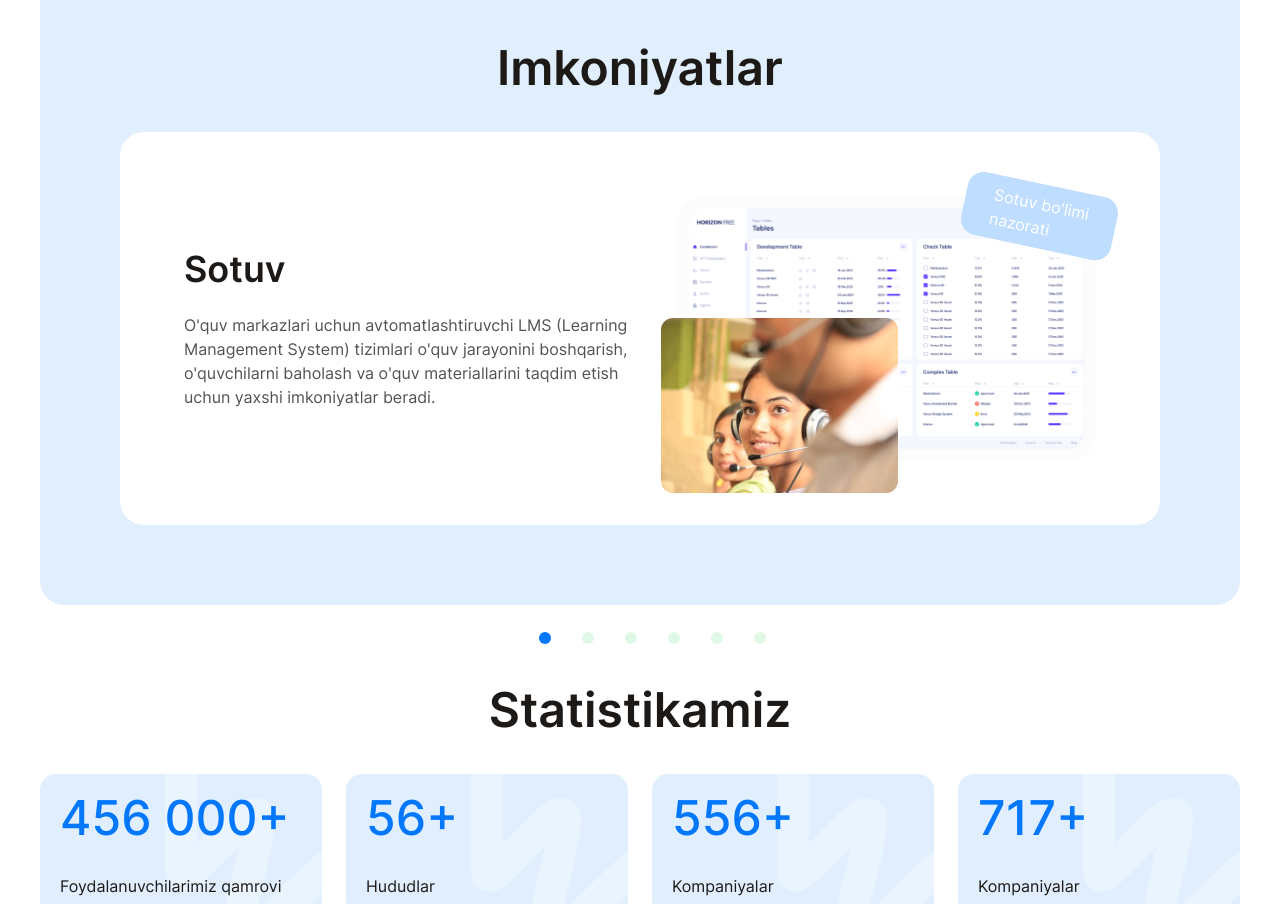
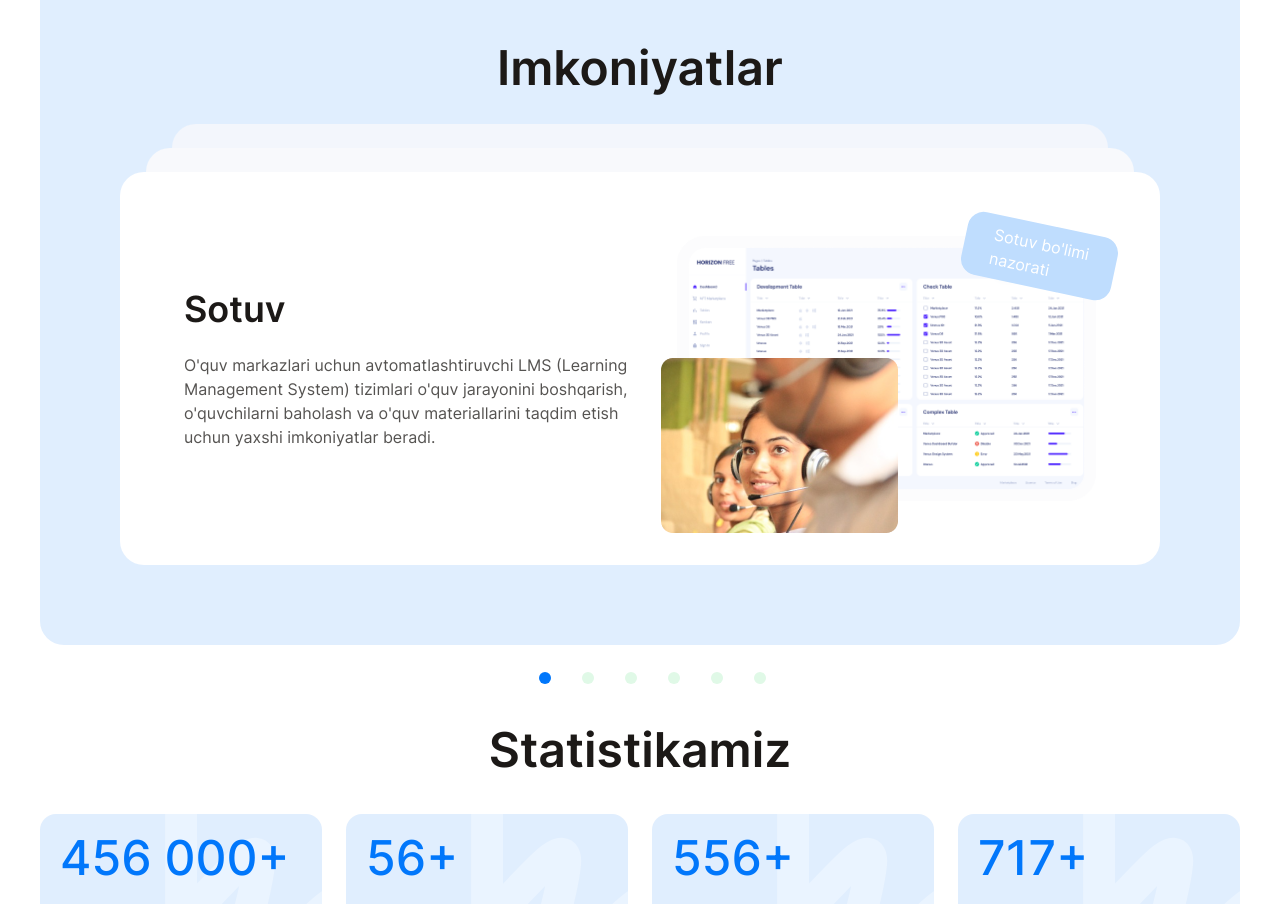
Before and after one commit to Soliha17/lemix, a React (Vite) app: page /erp in a window 1280 px wide. Shown: the part 1340-2244 px from the top of the page. Built offline with nearby package versions, Linux system fonts and the light colour scheme; no server answers.

Commit message:
Make: opportunity shadows of erp page

```diff
--- a/src/index.css
+++ b/src/index.css
@@ -520,6 +520,50 @@ h6 {
   border: none !important;
 }
 
+.opp-card__erp {
+  position: relative;
+  /* box-shadow:
+    0px -35px 0px -16px #f8f9fc,
+    0px -80px 0px -40px #f3f6fc,
+    0px -120px 0px -60px #edf3fc; */
+}
+
+.opp-card__erp:before {
+  content: '';
+  position: absolute;
+  top: -24px;
+  left: 50%;
+  transform: translateX(-50%);
+  border-top-left-radius: 26px;
+  border-top-right-radius: 26px;
+  height: 24px;
+  width: 95%;
+  background: #f8f9fc;
+}
+
+.opp-card__erp:after {
+  content: '';
+  position: absolute;
+  top: -48px;
+  left: 50%;
+  transform: translateX(-50%);
+  border-top-left-radius: 26px;
+  border-top-right-radius: 26px;
+  height: 24px;
+  width: 90%;
+  background: #f3f6fc;
+}
+
+@media (max-width: 700px) {
+  .opp-card__erp:before {
+    width: 90%;
+  }
+
+  .opp-card__erp:after {
+    width: 80%;
+  }
+}
+
 .feedback-bg-dots .react-multi-carousel-dot button {
   background: #ffffff;
 }
@@ -529,7 +573,7 @@ h6 {
 }
 
 .opp-exam-dots .react-multi-carousel-dot button {
-  background: #E0F9E7;
+  background: #e0f9e7;
 }
 
 @media (max-width: 1400px) {
--- a/src/ui/components/Cards/OpportunityCardErp.jsx
+++ b/src/ui/components/Cards/OpportunityCardErp.jsx
@@ -7,7 +7,7 @@ const OpportunityCardErp = () => {
   return (
     <div className="w-full rounded-3xl bg-primary-12 p-6 sm:p-9 xl:p-20">
       <SectionName name="Imkoniyatlar" />
-      <div className="mt-10 flex flex-col-reverse items-center gap-10 rounded-3xl bg-white-main p-6 sm:p-9 md:flex-row xl:p-16">
+      <div className="opp-card__erp mt-20 flex flex-col-reverse items-center gap-10 rounded-3xl bg-white-main p-6 sm:p-9 md:flex-row xl:p-16">
         <div className="w-full md:w-1/2">
           <h3 className="mb-4 text-xl font-semibold text-black-100 sm:text-4xl md:mb-6">Sotuv</h3>
           <p className="text-base leading-6 text-black-75">
@@ -17,7 +17,7 @@ const OpportunityCardErp = () => {
           </p>
         </div>
         <div className="relative">
-          <p className="absolute -right-8 -top-12 rotate-12 rounded-2xl bg-primary-25 px-7 py-2 text-white-main md:-right-5 md:-top-3">
+          <p className="absolute -right-8 -top-12 z-10 rotate-12 rounded-2xl bg-primary-25 px-7 py-2 text-white-main md:-right-5 md:-top-3">
             Sotuv bo&apos;limi <br /> nazorati
           </p>
           <img src={tableImg} alt="tableImg" />
```
Also changed, not shown: src/assets/images/z-1.png (added).
